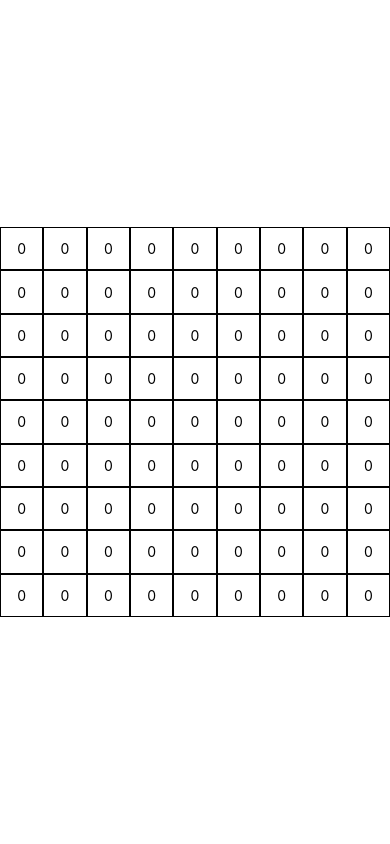
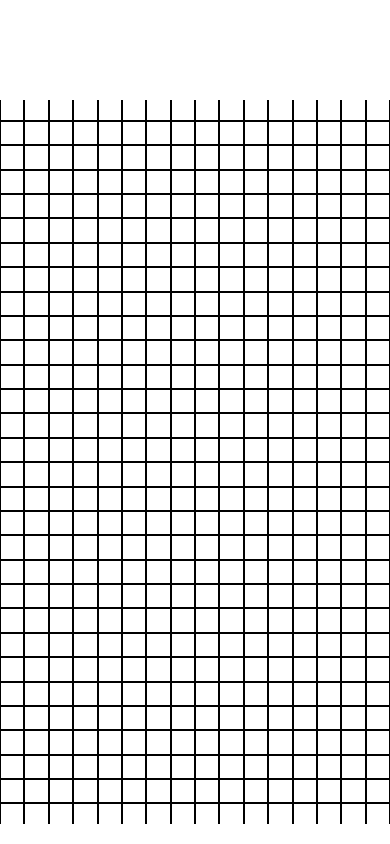
Before and after one commit to Kalightortaio/Minesweeper-Master, a React Native app: screen / in a window 390 px wide. Built offline with nearby package versions, Linux system fonts and the light colour scheme.

Commit message:
Abstraction & Bugs

```diff
--- a/App.tsx
+++ b/App.tsx
@@ -1,45 +1,23 @@
-import { StyleSheet, Text, View, Dimensions, TouchableOpacity } from 'react-native';
-
-const numColumns = 9;
-const numRows = 9;
-
-const windowWidth = Dimensions.get('window').width;
+import { useEffect } from 'react';
+import { StyleSheet, View, StatusBar } from 'react-native';
+import Grid from './src/components/Grid';
+import Interface from './src/components/Interface';
 
 export default function App() {
-  const renderCell = (rowIndex: number, columnIndex: number) => {
-    return (
-      <TouchableOpacity
-        key={`${rowIndex}-${columnIndex}`}
-        style={styles.cell}
-        onPress={() => console.log('Cell pressed', rowIndex, columnIndex)}
-      >
-        <Text>0</Text>
-      </TouchableOpacity>
-    )
-  }
-
-  const renderGrid = () => {
-    const grid = [];
-    for (let row = 0; row < numRows; row++) {
-      const columns = [];
-      for (let col = 0; col < numColumns; col++) {
-        columns.push(renderCell(row, col));
-      }
-      grid.push(
-        <View
-          key={`row-${row}`}
-          style={styles.row}
-        >
-          {columns}
-        </View>
-      )
+  useEffect(() => {
+    StatusBar.setHidden(true);
+    return () => {
+      StatusBar.setHidden(false);
     }
-    return grid;
-  }
-
+  }, [])
   return (
     <View style={styles.container}>
-      {renderGrid()}
+      <View style={styles.interface}>
+        <Interface />
+      </View>
+      <View style={styles.grid}>
+        <Grid />
+      </View>
     </View>
   );
 }
@@ -48,17 +26,16 @@ const styles = StyleSheet.create({
   container: {
     flex: 1,
     alignItems: 'center',
-    justifyContent: 'center',
+    justifyContent: 'flex-start',
   },
-  row: {
-    flexDirection: 'row',
+  interface: {
+    flex: 1,
   },
-  cell: {
-    width: windowWidth / numColumns,
-    height: windowWidth / numColumns,
+  grid: {
+    flex: 9,
     alignItems: 'center',
     justifyContent: 'center',
-    borderWidth: 1,
-    borderColor: '#000',
-  },
+    overflow: 'hidden',
+    margin: 20,
+  }
 });
--- a/app.json
+++ b/app.json
@@ -1,7 +1,7 @@
 {
   "expo": {
     "name": "Minesweeper",
-    "slug": "Minesweeper",
+    "slug": "minesweeper",
     "version": "1.0.0",
     "orientation": "portrait",
     "icon": "./assets/icon.png",
@@ -25,6 +25,12 @@
     },
     "web": {
       "favicon": "./assets/favicon.png"
-    }
+    },
+    "extra": {
+      "eas": {
+        "projectId": "060ec8ed-a4be-4f98-b395-23e7cb62abb9"
+      }
+    },
+    "owner": "kalightortaio"
   }
 }
--- a/package.json
+++ b/package.json
@@ -3,14 +3,10 @@
   "version": "1.0.0",
   "main": "node_modules/expo/AppEntry.js",
   "scripts": {
-    "start": "expo start",
-    "android": "expo start --android",
-    "ios": "expo start --ios",
-    "web": "expo start --web"
+    "start": "expo start --tunnel"
   },
   "dependencies": {
     "expo": "~49.0.15",
-    "expo-status-bar": "~1.6.0",
     "react": "18.2.0",
     "react-native": "0.72.6"
   },
--- /dev/null
+++ b/src/components/Cell.tsx
@@ -0,0 +1,53 @@
+import React, { useState } from "react";
+import { TouchableOpacity, Text, StyleSheet, Vibration } from "react-native";
+
+interface CellProps {
+    rowIndex: number;
+    columnIndex: number;
+    size: number;
+}
+
+function Cell({ rowIndex, columnIndex, size }: CellProps) {
+    const [isRevealed, setIsRevealed] = useState(false);
+    const [isFlagged, setIsFlagged] = useState(false);
+
+    function handlePress() {
+        if (!isRevealed && !isFlagged) {
+            setIsRevealed(true);
+        }
+        console.log('Cell pressed', rowIndex, columnIndex)
+    }
+
+    function handleLongPress() {
+        if (!isRevealed) {
+            setIsFlagged(!isFlagged);
+            Vibration.vibrate(50);
+        }
+        console.log('Cell long pressed', rowIndex, columnIndex)
+    }
+
+    const styles = StyleSheet.create({
+        cell: {
+            width: size,
+            height: size,
+            alignItems: 'center',
+            justifyContent: 'center',
+            borderWidth: 1,
+            borderColor: '#000',
+        },
+    });
+
+    return (
+        <TouchableOpacity
+            style={styles.cell}
+            onPress={handlePress}
+            onLongPress={handleLongPress}
+        >
+            <Text>
+                {isFlagged ? '!' : (isRevealed ? '0' : '')}
+            </Text>
+        </TouchableOpacity>
+    )
+}
+
+export default Cell;
--- /dev/null
+++ b/src/components/Grid.tsx
@@ -0,0 +1,27 @@
+import { Dimensions, View } from 'react-native';
+import Cell from './Cell';
+
+const numColumns = 16;
+const numRows = 30;
+const numBombs = 30;
+
+function Grid() {
+    const windowWidth = Dimensions.get('window').width;
+    const windowHeight = Dimensions.get('window').height;
+    const size = Math.min(windowWidth / numColumns, windowHeight / numRows);
+    const grid = [];
+    for (let row = 0; row < numRows; row++) {
+        const columns = [];
+        for (let col = 0; col < numColumns; col++) {
+            columns.push(<Cell key={`${row}-${col}`} rowIndex={row} columnIndex={col} size={size} />);
+        }
+        grid.push(
+            <View key={`row-${row}`} style={{flexDirection: 'row'}}>
+                {columns}
+            </View>
+        )
+    }
+    return <>{grid}</>;
+}
+
+export default Grid;
--- /dev/null
+++ b/src/components/Interface.tsx
@@ -0,0 +1,11 @@
+import { View } from 'react-native';
+import NumericDisplay from './NumericDisplay';
+
+function Interface() {
+    return <View>
+        <NumericDisplay />
+        <NumericDisplay />
+    </View>;
+}
+
+export default Interface;
--- /dev/null
+++ b/src/components/NumericDisplay.tsx
@@ -0,0 +1,7 @@
+import { View } from 'react-native';
+
+function NumericDisplay() {
+    return <View></View>;
+}
+
+export default NumericDisplay;
```
Also changed, not shown: 1 other file (tests, documents, lock files or other folders).
